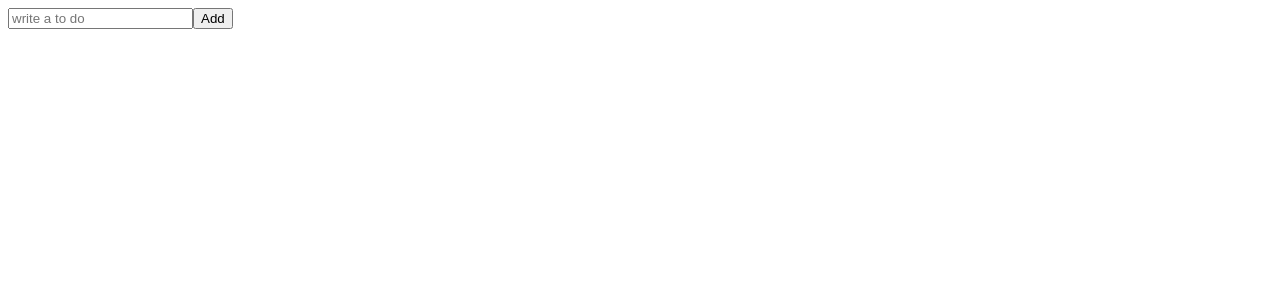
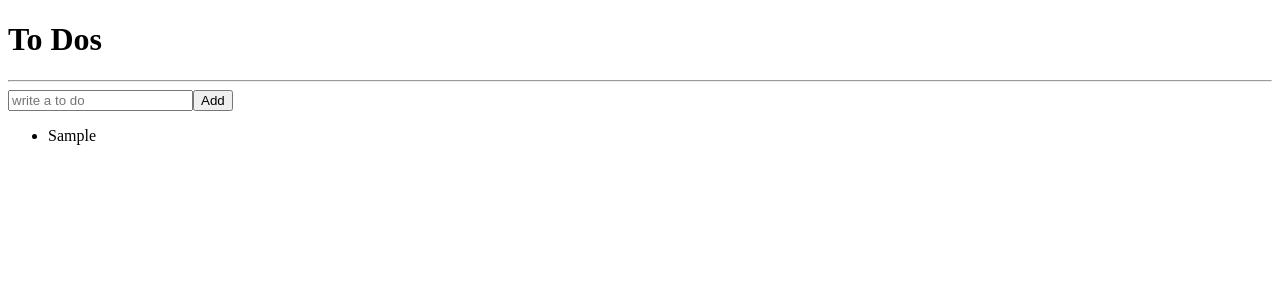
Before and after one commit to kamja44/todolistWihReact, a React (Create React App) app: page / in a window 1280 px wide. Both pictures are taken after typing "Sample" into the empty fields and a click on the button "Add". Shown: the top 300 px of the page. Built offline with nearby package versions, Linux system fonts and the light colour scheme.

Commit message:
6.11
recoil의 atom이용

```diff
--- a/src/App.tsx
+++ b/src/App.tsx
@@ -1,6 +1,6 @@
 import React from "react";
 import { createGlobalStyle } from "styled-components";
-import ToDoList from "./ToDoList";
+import ToDoList from "./components/ToDoList";
 
 const GlobalStyle = createGlobalStyle`
 `;
--- a/src/ToDoList.tsx
+++ /dev/null
@@ -1,30 +0,0 @@
-import { useState } from "react";
-import { useForm } from "react-hook-form";
-
-interface IForm {
-  toDo: string;
-}
-
-function ToDoList() {
-  const { register, handleSubmit, setValue } = useForm<IForm>(); // 모든 기능은 useForm()을 호출한 객체에서 나온다
-  const onSubmit = (data: IForm) => {
-    // onSubmit 함수는 사용자가 직접 호출한다.
-    console.log("add to do", data.toDo);
-    setValue("toDo", "");
-  };
-  return (
-    <div>
-      <form onSubmit={handleSubmit(onSubmit)}>
-        <input
-          {...register("toDo", {
-            required: "Please write a To Do",
-          })}
-          placeholder="write a to do"
-        />
-        {/* register에서 등록한 input의 이름은 toDo가 그대로 onSubmit 함수의 data에 들어간다. */}
-        <button>Add</button>
-      </form>
-    </div>
-  );
-}
-export default ToDoList;
--- /dev/null
+++ b/src/components/ToDoList.tsx
@@ -0,0 +1,59 @@
+import { useState } from "react";
+import { useForm } from "react-hook-form";
+import {
+  atom,
+  useRecoilState,
+  useRecoilValue,
+  useSetRecoilState,
+} from "recoil";
+
+interface IForm {
+  toDo: string;
+  category: "TO_DO" | "DOING" | "DONE";
+}
+interface IToDo {
+  text: string;
+  id: number;
+  category: "TO_DO" | "DOING" | "DONE";
+}
+
+const toDoState = atom<IToDo[]>({
+  key: "toDo",
+  default: [],
+});
+
+function ToDoList() {
+  const [toDos, setToDos] = useRecoilState(toDoState);
+  const { register, handleSubmit, setValue } = useForm<IForm>(); // 모든 기능은 useForm()을 호출한 객체에서 나온다
+  const onSubmit = ({ toDo }: IForm) => {
+    // onSubmit 함수는 사용자가 직접 호출한다.
+    setToDos((oldToDos) => [
+      { text: toDo, category: "TO_DO", id: Date.now() },
+      ...oldToDos,
+    ]);
+    setValue("toDo", "");
+  };
+
+  return (
+    <div>
+      <h1>To Dos</h1>
+      <hr />
+      <form onSubmit={handleSubmit(onSubmit)}>
+        <input
+          {...register("toDo", {
+            required: "Please write a To Do",
+          })}
+          placeholder="write a to do"
+        />
+        {/* register에서 등록한 input의 이름은 toDo가 그대로 onSubmit 함수의 data({toDo})에 들어간다. */}
+        <button>Add</button>
+      </form>
+      <ul>
+        {toDos.map((toDo) => (
+          <li key={toDo.id}>{toDo.text}</li>
+        ))}
+      </ul>
+    </div>
+  );
+}
+export default ToDoList;
```
Also changed, not shown: 1 other file (tests, documents, lock files or other folders).
